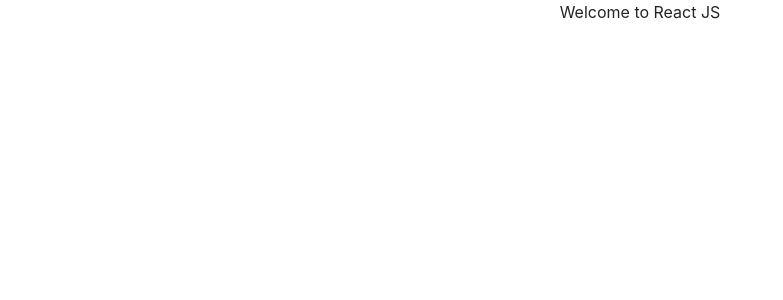
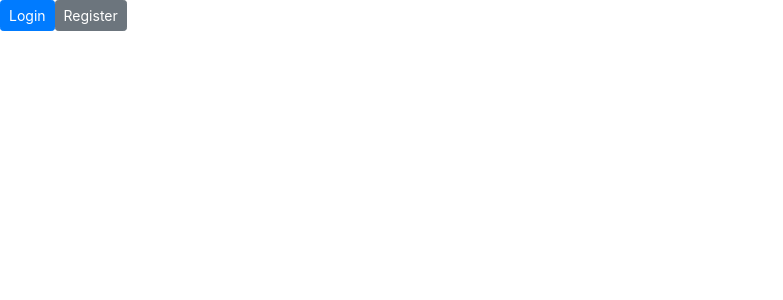
Before and after one commit to msulaiman1233123/ReactApp, a React (Create React App) app in the folder erp/: page / in a window 1280 px wide. Shown: the top 300 px of the page, without its empty margins (0-783 px from the left). Built offline with nearby package versions, Linux system fonts and the light colour scheme.

Commit message:
COnfilict resolution

```diff
--- a/erp/src/Main.js
+++ b/erp/src/Main.js
@@ -3,10 +3,23 @@
 
 class Main extends React.Component{
 
+	constructor(){
+		super();
+		this.state = {component: ''};
+	}
+
 	render(){
 		return(
-				<Login />
+				<div >
+					  <button type="button" onClick={()=> this.openComponent('Login')} class="btn btn-primary btn-sm">Login</button>
+					  <button type="button" onClick={()=> this.openComponent('Register')} class="btn btn-secondary btn-sm">Register</button>
+					 { this.state.component=='Login' ? <Login/> : null }
+					 {this.state.component=='Register' ? 'Register': null}
+				</div>
 			)
+	}
+	openComponent(component){
+		this.setState({component: component});
 	}
 
 }
```
Also changed, not shown: erp/package.json (+7 -1 lines).
